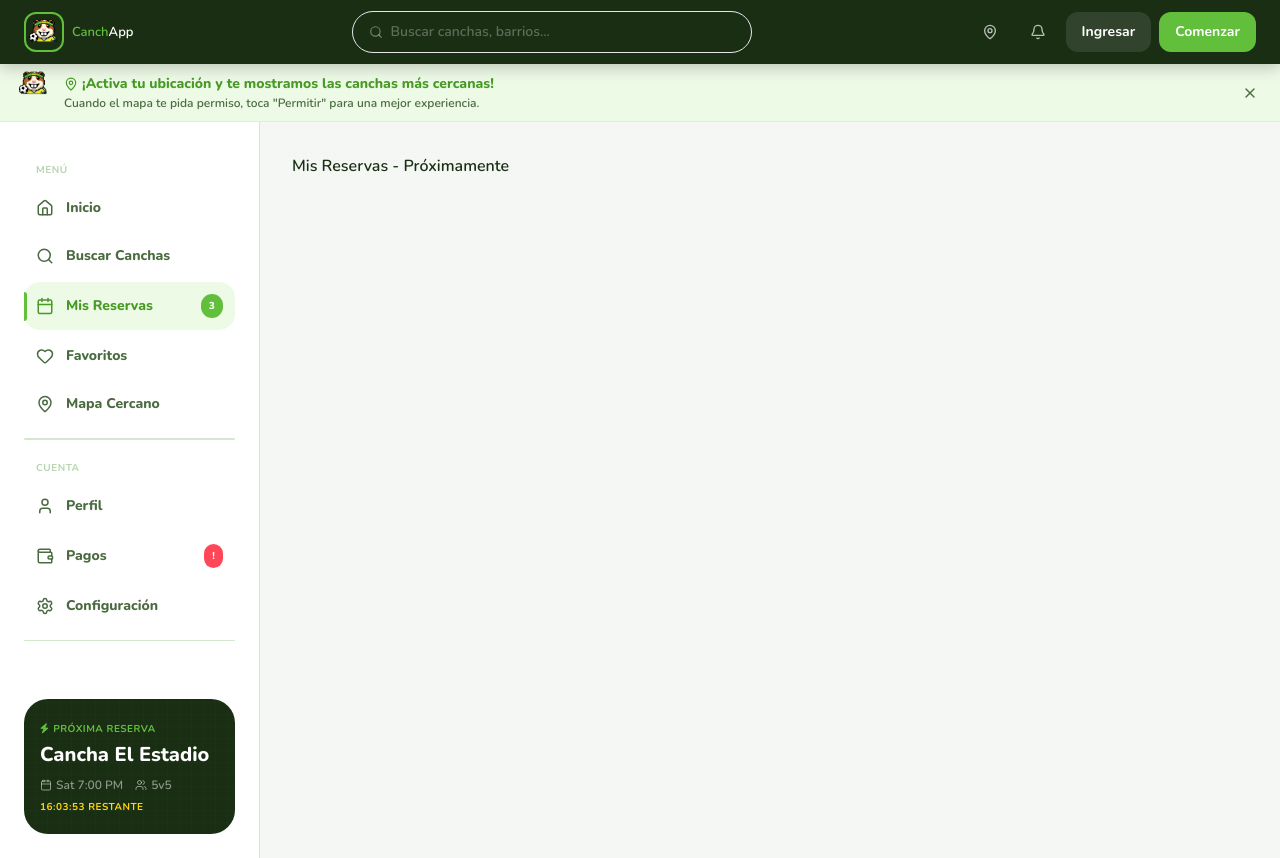
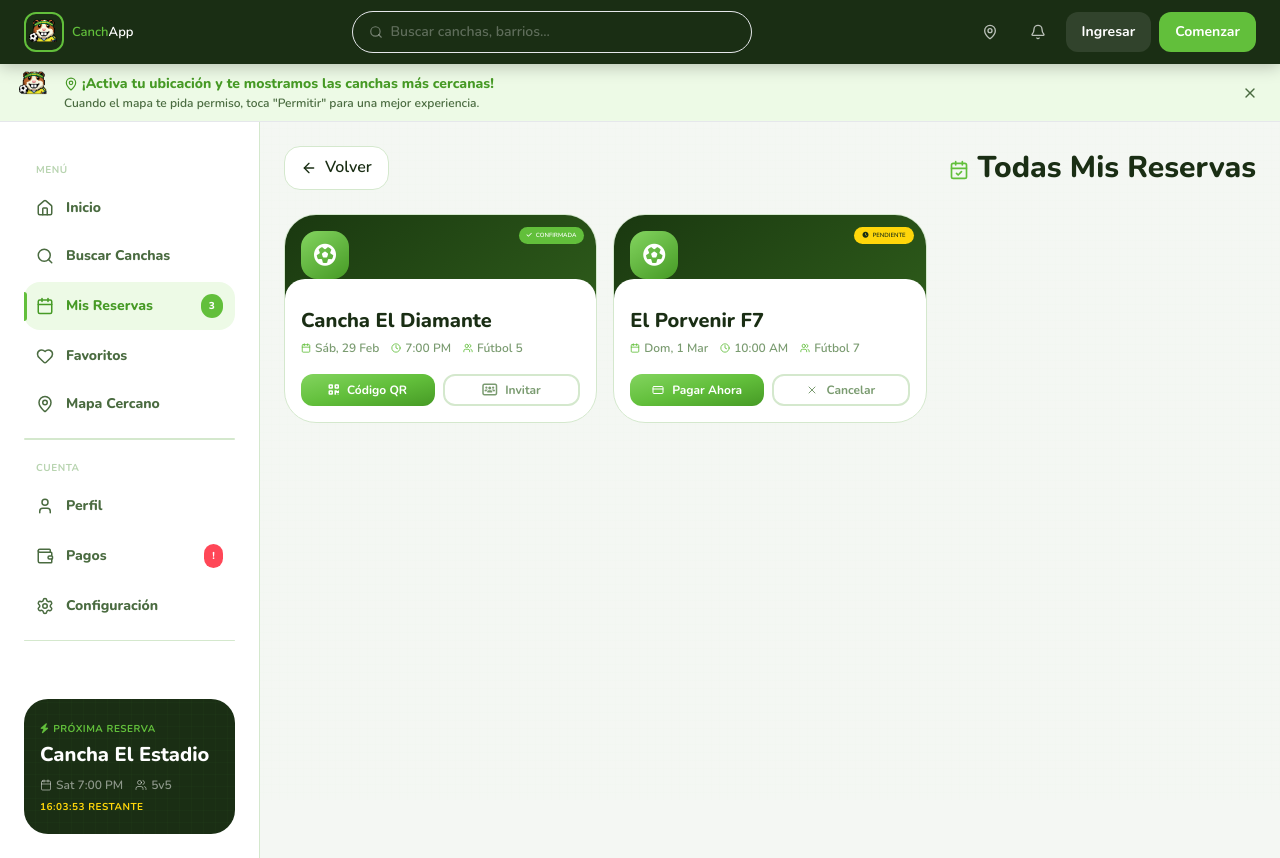
Before and after one commit to cuybyter-alt/CanchaAppWeb, a React (Vite) app in the folder canchapp/: page /bookings in a window 1280 px wide. Built offline with nearby package versions, Linux system fonts and the light colour scheme; no server answers; a web font is replaced by a local one.

Commit message:
Reserva en demo y reservas en mis reservas page

```diff
--- a/canchapp/src/App.jsx
+++ b/canchapp/src/App.jsx
@@ -5,6 +5,7 @@ import Login from './pages/Login'
 import Home from './pages/Home'
 import AppLayout from './layouts/AppLayout'
 import Register from './pages/Register'
+import Bookings from './pages/Bookings'
 
 function App() {
   return (
@@ -29,7 +30,7 @@ function App() {
         <Route element={<AppLayout />}>
           <Route path="/" element={<Home />} />
           <Route path="/fields" element={<div className="p-8">Buscar Canchas - Próximamente</div>} />
-          <Route path="/bookings" element={<div className="p-8">Mis Reservas - Próximamente</div>} />
+          <Route path="/bookings" element={<Bookings />} />
           <Route path="/favorites" element={<div className="p-8">Favoritos - Próximamente</div>} />
           <Route path="/profile" element={<div className="p-8">Configuración - Próximamente</div>} />
           <Route path="/history" element={<div className="p-8">Historial - Próximamente</div>} />
--- a/canchapp/src/components/features/BookingCard.tsx
+++ b/canchapp/src/components/features/BookingCard.tsx
@@ -8,24 +8,26 @@ interface BookingCardProps {
 
 const getSportGradient = (sport: string) => {
   switch (sport) {
-    case 'soccer':     return 'linear-gradient(145deg, #1a3810, #2d5a1a)';
-    case 'basketball': return 'linear-gradient(145deg, #0d1f3c, #1a3a6b)';
-    case 'padel':      return 'linear-gradient(145deg, #2a1a10, #5a3a1a)';
+    case 'futbol11':   return 'linear-gradient(145deg, #1a3810, #2d5a1a)';
+    case 'futbol7':    return 'linear-gradient(145deg, #1a3810, #2d5a1a)';
+    case 'microfutbol':return 'linear-gradient(145deg, #19383a, #1f5a60)';
+    case 'futbol5':    return 'linear-gradient(145deg, #1a3810, #2d5a1a)';
     default:           return 'linear-gradient(145deg, #1a3810, #2d5a1a)';
   }
 };
 
 const getSportIcon = (sport: string) => {
   switch (sport) {
-    case 'soccer':     return 'futbol';
-    case 'basketball': return 'basketball';
-    case 'padel':      return 'table-tennis-paddle-ball';
+    case 'futbol11':    return 'futbol';
+    case 'futbol7':     return 'futbol';
+    case 'microfutbol': return 'circle-dot';
+    case 'futbol5':     return 'futbol';
     default:           return 'futbol';
   }
 };
 
 const getSportIconColor = (sport: string) => {
-  if (sport === 'padel') return 'linear-gradient(145deg, #FFE84D, var(--color-score-dark))';
+  if (sport === 'microfutbol') return 'linear-gradient(145deg, #68d7de, #1f5a60)';
   return 'linear-gradient(145deg, var(--color-primary-light), var(--color-primary-dark))';
 };
 
--- /dev/null
+++ b/canchapp/src/pages/Bookings.tsx
@@ -0,0 +1,51 @@
+import React, { useMemo } from 'react';
+import { ArrowLeft, CalendarCheck } from 'lucide-react';
+import { useNavigate } from 'react-router-dom';
+import { BookingCard } from '../components/features/BookingCard';
+import { Typography } from '../components/ui/typography';
+import demoReservationService from '../services/DemoReservationService';
+import type { Booking } from '../types/field';
+
+const Bookings: React.FC = () => {
+  const navigate = useNavigate();
+
+  const bookings = useMemo<Booking[]>(() => demoReservationService.getBookings(), []);
+
+  return (
+    <div className="p-4 sm:p-6 space-y-6">
+      <div className="flex items-center justify-between gap-3">
+        <button
+          onClick={() => navigate('/')}
+          className="inline-flex items-center gap-2 px-4 py-2 rounded-[var(--radius-lg)] border border-[var(--color-border)] bg-[var(--color-surface)] hover:bg-[var(--color-surf2)] transition-all duration-[var(--duration-fast)]"
+        >
+          <ArrowLeft className="w-4 h-4" />
+          Volver
+        </button>
+
+        <Typography variant="h3" color="text" className="text-right">
+          <CalendarCheck className="inline w-5 h-5 text-[var(--color-primary)] mr-2" />
+          Todas Mis Reservas
+        </Typography>
+      </div>
+
+      {bookings.length === 0 ? (
+        <div className="bg-[var(--color-surface)] border-[1.5px] border-[var(--color-border)] rounded-[var(--radius-2xl)] p-8 text-center">
+          <Typography variant="h4" color="text" className="mb-2">
+            Aún no tienes reservas
+          </Typography>
+          <Typography variant="small" color="text-3">
+            Haz tu primera reserva desde la página principal.
+          </Typography>
+        </div>
+      ) : (
+        <div className="grid grid-cols-1 md:grid-cols-2 xl:grid-cols-3 gap-4">
+          {bookings.map((booking) => (
+            <BookingCard key={booking.id} booking={booking} />
+          ))}
+        </div>
+      )}
+    </div>
+  );
+};
+
+export default Bookings;
--- a/canchapp/src/pages/Home.tsx
+++ b/canchapp/src/pages/Home.tsx
@@ -1,5 +1,6 @@
 import React, { useState } from 'react';
 import { MapPin, ArrowRight } from 'lucide-react';
+import { useNavigate } from 'react-router-dom';
 import { Typography } from '../components/ui/typography';
 import { PromoBanner } from '../components/sections/PromoBanner';
 import { MapCard } from '../components/sections/MapCard';
@@ -7,41 +8,29 @@ import { FiltersBar } from '../components/features/FiltersBar';
 import { BookingPanel } from '../components/features/BookingPanel';
 import { FieldCard } from '../components/features/FieldCard';
 import { BookingCard } from '../components/features/BookingCard';
-import { mockFields, mockBookings } from '../mock/fields';
+import { mockFields } from '../mock/fields';
 import type { Booking, Field } from '../types/field';
 import { useMapContext } from '../context/MapContext';
-import schedulingService from '../services/SchedulingService';
+import demoReservationService from '../services/DemoReservationService';
 
 const Home: React.FC = () => {
-  const [fields, setFields] = useState<Field[]>(mockFields);
-  const [selectedFieldId, setSelectedFieldId] = useState<string>(mockFields[0]?.id ?? '');
-  const [bookings, setBookings] = useState<Booking[]>(mockBookings);
+  const initialFields = mockFields.map((f) => demoReservationService.applyLockedSlots(f));
+  const [fields, setFields] = useState<Field[]>(initialFields);
+  const [selectedFieldId, setSelectedFieldId] = useState<string>(initialFields[0]?.id ?? '');
+  const [bookings, setBookings] = useState<Booking[]>(demoReservationService.getBookings());
   const { openMap } = useMapContext();
+  const navigate = useNavigate();
 
   const selectedField = fields.find((f) => f.id === selectedFieldId) ?? fields[0] ?? null;
 
-  React.useEffect(() => {
-    const loadAvailableFields = async () => {
-      try {
-        const dateISO = new Date().toISOString().slice(0, 10);
-        const apiFields = await schedulingService.searchAvailableFields(dateISO);
-        if (apiFields.length > 0) {
-          setFields(apiFields);
-          setSelectedFieldId(apiFields[0].id);
-        }
-      } catch {
-        // Keep fallback mock fields in dev if endpoint is unavailable.
-      }
-    };
-
-    loadAvailableFields();
-  }, []);
-
   const handleBookingCreated = (booking: Booking) => {
-    setBookings(prev => [booking, ...prev]);
+    const updated = demoReservationService.addBooking(booking);
+    setBookings(updated);
   };
 
   const handleSlotBooked = (fieldId: string, slotId: string) => {
+    demoReservationService.lockSlot(fieldId, slotId);
+
     setFields((prev) =>
       prev.map((field) =>
         field.id === fieldId
@@ -117,15 +106,29 @@ const Home: React.FC = () => {
                 <i className="fa-regular fa-calendar-check text-[var(--color-primary)] mr-2" />
                 Mis Reservas
               </Typography>
-              <button className="flex items-center gap-1 text-[13px] font-extrabold text-[var(--color-primary-dark)] cursor-pointer hover:underline">
+              <button
+                onClick={() => navigate('/bookings')}
+                className="flex items-center gap-1 text-[13px] font-extrabold text-[var(--color-primary-dark)] cursor-pointer hover:underline"
+              >
                 Ver todas <ArrowRight className="w-3 h-3" />
               </button>
             </div>
             <div className="grid grid-cols-1 md:grid-cols-2 xl:grid-cols-3 gap-4">
-              {bookings.map(booking => (
+              {bookings.slice(0, 3).map(booking => (
                 <BookingCard key={booking.id} booking={booking} />
               ))}
             </div>
+            {bookings.length > 3 && (
+              <div className="mt-4 flex justify-center">
+                <button
+                  onClick={() => navigate('/bookings')}
+                  className="inline-flex items-center gap-2 px-5 py-2.5 rounded-[var(--radius-lg)] border-2 border-[var(--color-primary)] text-[var(--color-primary-dark)] font-extrabold hover:bg-[var(--color-primary-tint)] transition-all duration-[var(--duration-fast)]"
+                >
+                  Ver más
+                  <ArrowRight className="w-4 h-4" />
+                </button>
+              </div>
+            )}
           </div>
 
         </div>
--- /dev/null
+++ b/canchapp/src/services/DemoReservationService.ts
@@ -0,0 +1,78 @@
+import type { Booking, Field } from '../types/field';
+import { mockBookings } from '../mock/fields';
+
+const BOOKINGS_KEY = 'canchapp-demo-bookings';
+const LOCKED_SLOTS_KEY = 'canchapp-demo-locked-slots';
+
+type LockedSlotsMap = Record<string, string[]>;
+
+const isBrowser = () => typeof window !== 'undefined' && typeof localStorage !== 'undefined';
+
+function readJson<T>(key: string, fallback: T): T {
+  if (!isBrowser()) return fallback;
+  const raw = localStorage.getItem(key);
+  if (!raw) return fallback;
+  try {
+    return JSON.parse(raw) as T;
+  } catch {
+    return fallback;
+  }
+}
+
+function writeJson<T>(key: string, value: T): void {
+  if (!isBrowser()) return;
+  localStorage.setItem(key, JSON.stringify(value));
+}
+
+export const demoReservationService = {
+  getBookings(): Booking[] {
+    const existing = readJson<Booking[] | null>(BOOKINGS_KEY, null);
+    if (existing && existing.length > 0) return existing;
+
+    writeJson(BOOKINGS_KEY, mockBookings);
+    return mockBookings;
+  },
+
+  addBooking(booking: Booking): Booking[] {
+    const current = this.getBookings();
+    const updated = [booking, ...current];
+    writeJson(BOOKINGS_KEY, updated);
+    return updated;
+  },
+
+  getLockedSlotsMap(): LockedSlotsMap {
+    return readJson<LockedSlotsMap>(LOCKED_SLOTS_KEY, {});
+  },
+
+  lockSlot(fieldId: string, slotId: string): LockedSlotsMap {
+    const current = this.getLockedSlotsMap();
+    const list = new Set(current[fieldId] ?? []);
+    list.add(slotId);
+
+    const updated: LockedSlotsMap = {
+      ...current,
+      [fieldId]: [...list],
+    };
+
+    writeJson(LOCKED_SLOTS_KEY, updated);
+    return updated;
+  },
+
+  applyLockedSlots(field: Field): Field {
+    const map = this.getLockedSlotsMap();
+    const locked = new Set(map[field.id] ?? []);
+
+    if (locked.size === 0) return field;
+
+    return {
+      ...field,
+      availability: field.availability.map((slot) =>
+        locked.has(slot.id)
+          ? { ...slot, status: 'taken', spotsLeft: undefined }
+          : slot,
+      ),
+    };
+  },
+};
+
+export default demoReservationService;
--- a/canchapp/vite.config.js
+++ b/canchapp/vite.config.js
@@ -1,7 +1,11 @@
-import { defineConfig } from 'vite'
+import { defineConfig, loadEnv } from 'vite'
 import react from '@vitejs/plugin-react'
 
-export default defineConfig({
+export default defineConfig(({ mode }) => {
+  const env = loadEnv(mode, process.cwd(), '');
+  const proxyTarget = env.VITE_API_PROXY_TARGET || 'https://canchapp-backend.onrender.com';
+
+  return {
     plugins: [
       react(),
     ],
@@ -12,10 +16,11 @@ export default defineConfig({
       // Dev proxy avoids CORS issues by forwarding /api to backend.
       proxy: {
         '/api': {
-        target: 'https://canchapp-backend.onrender.com',
+          target: proxyTarget,
           changeOrigin: true,
           secure: true,
         },
       },
     },
+  };
 })
```
Also changed, not shown: canchapp/src/components/features/BookingPanel.tsx (+7 -53 lines), 1 other file (tests, documents, lock files or other folders). Lines whose indentation alone changed are shown as unchanged.
